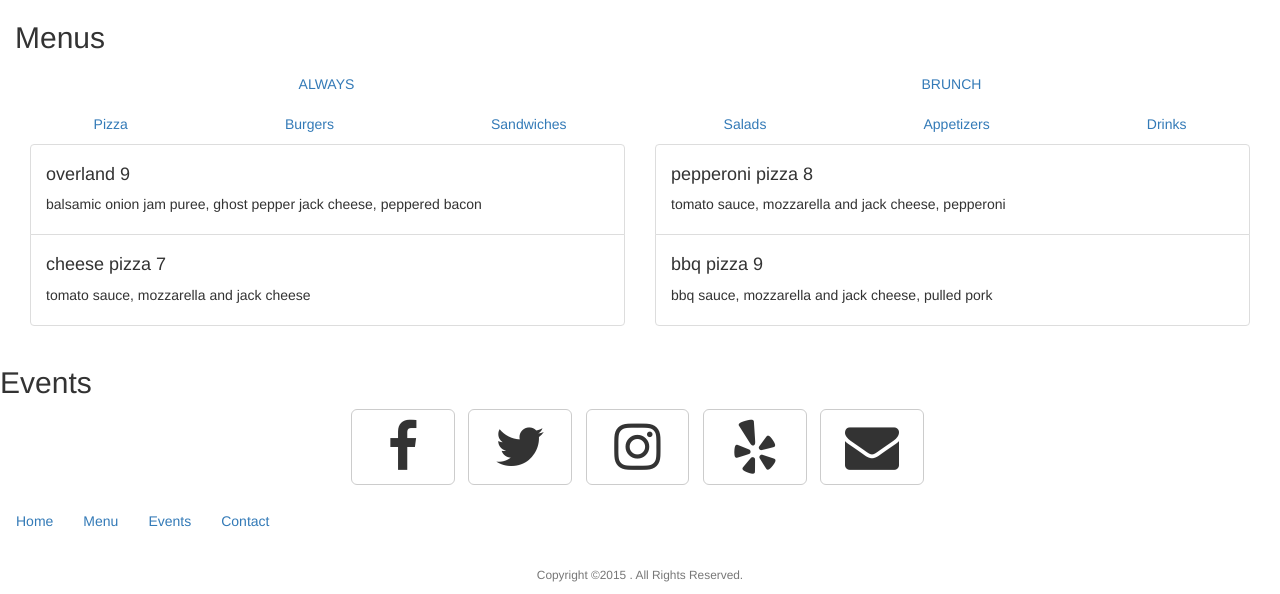
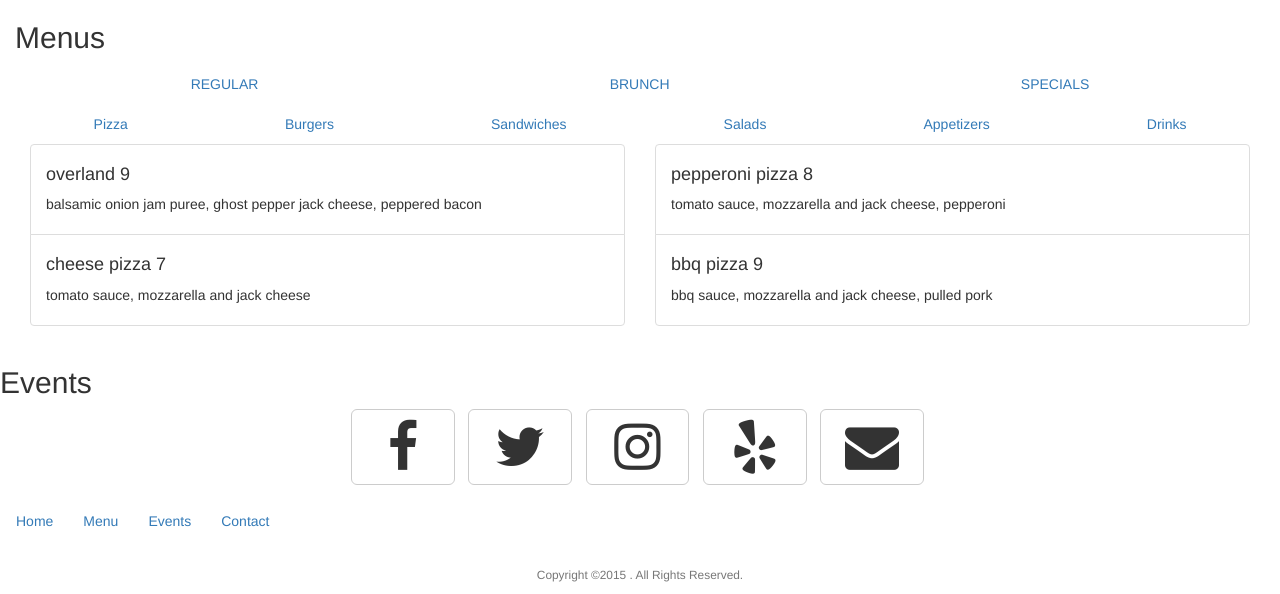
Before and after one commit to overland-oakland/overland-oakland.github.io, a Jekyll site: the page built from index.html, in a window 1280 px wide and 900 px high, scrolled down 1294 px, cut to the strip 306-900 px from the top of the window. Built offline with Jekyll 4.4.1, drawn with Linux system fonts in a browser that asks for light colours; nearby versions of some CDN libraries.

Commit message:
Rename the "always" menu to "regular" and include the specials menu

```diff
--- a/_data/layouts/menu.yml
+++ b/_data/layouts/menu.yml
@@ -1,5 +1,5 @@
 ---
-always:
+regular:
   - pizza
   - burgers
   - sandwiches
@@ -8,4 +8,6 @@
   - drinks
 brunch:
   - brunch
+specials:
+  - specials
 ---
```
